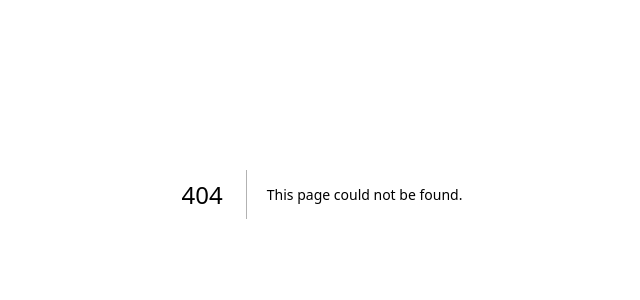
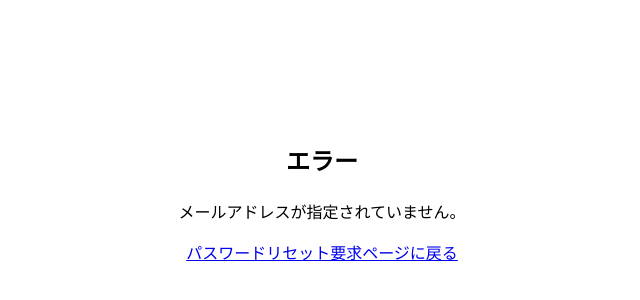
Before and after one commit to Riochin/postcard, a Next.js app in the folder client/: page /auth/reset-password in a window 1280 px wide. Before the commit this address had no page. Shown: the part 206-506 px from the top of the page, without its empty margins (318-958 px from the left). Built offline with nearby package versions, Linux system fonts and the light colour scheme.

Commit message:
feat: 認証ページの追加

```diff
--- /dev/null
+++ b/client/app/auth/layout.tsx
@@ -0,0 +1,9 @@
+import React from "react";
+
+export default function AuthLayout({
+  children,
+}: {
+  children: React.ReactNode;
+}) {
+  return <div>{children}</div>;
+}
--- /dev/null
+++ b/client/app/auth/reset-password/page.tsx
@@ -0,0 +1,49 @@
+"use client";
+
+import { ResetPasswordForm } from "../../../components/auth/ResetPasswordForm";
+import { useSearchParams } from "next/navigation";
+
+export default function ResetPasswordPage() {
+  const searchParams = useSearchParams();
+  const email = searchParams.get("email") || "";
+
+  if (!email) {
+    return (
+      <div
+        style={{
+          minHeight: "100vh",
+          display: "flex",
+          alignItems: "center",
+          justifyContent: "center",
+          padding: "20px",
+        }}
+      >
+        <div style={{ width: "100%", maxWidth: "400px" }}>
+          <div style={{ textAlign: "center" }}>
+            <h2>エラー</h2>
+            <p>メールアドレスが指定されていません。</p>
+            <a href="/auth/forgot-password">
+              パスワードリセット要求ページに戻る
+            </a>
+          </div>
+        </div>
+      </div>
+    );
+  }
+
+  return (
+    <div
+      style={{
+        minHeight: "100vh",
+        display: "flex",
+        alignItems: "center",
+        justifyContent: "center",
+        padding: "20px",
+      }}
+    >
+      <div style={{ width: "100%", maxWidth: "400px" }}>
+        <ResetPasswordForm email={email} />
+      </div>
+    </div>
+  );
+}
```
Also changed, not shown: client/app/auth/forgot-password/page.tsx (added, +19 -0 lines), client/app/auth/login/page.tsx (added, +19 -0 lines), client/app/auth/register/page.tsx (added, +19 -0 lines).
